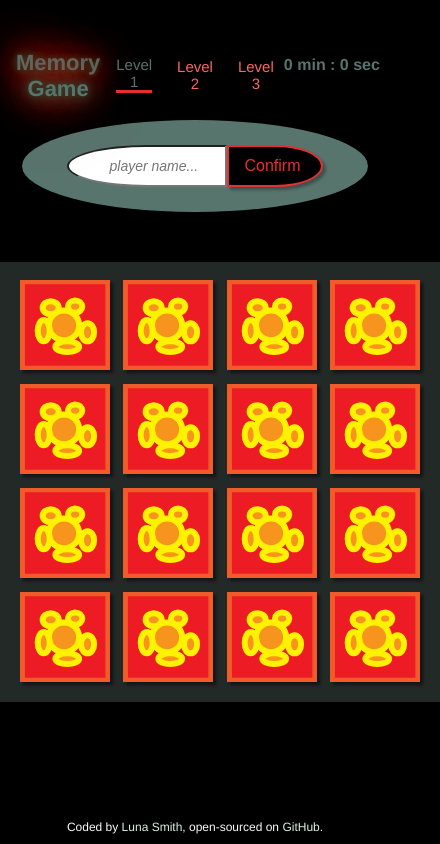
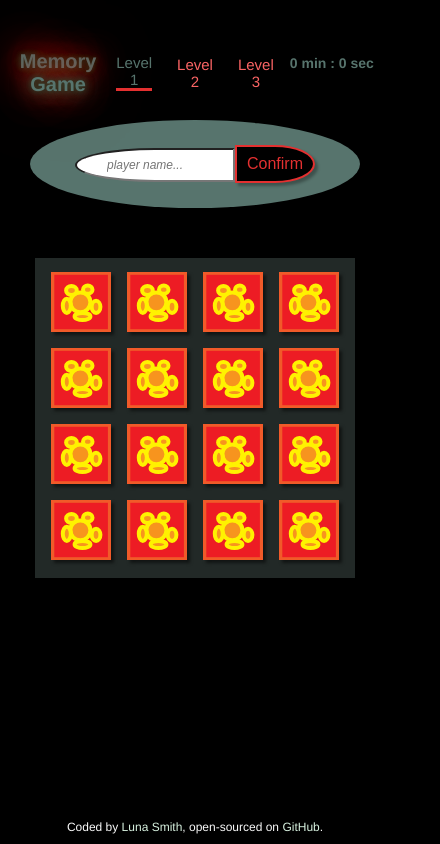
Before and after one commit to Lu-Smith/memory_game_vue, a Vue app: page / in a window 390 px wide. Shown: the whole page, 440 px wide, since content can reach past the window. Built offline with nearby package versions, Linux system fonts and the light colour scheme.

Commit message:
Updated styles

```diff
--- a/src/assets/global.css
+++ b/src/assets/global.css
@@ -89,3 +89,36 @@ button:hover {
     }
 
 }
+
+@media screen and (max-width: 480px) {
+    h1 {
+        font-size: 20px;
+    }
+
+    h2 {
+        font-size: 20px;
+        font-weight: 700;
+        border: 2px solid rgb(250, 100, 100);
+        padding: 10px 20px;
+    }
+
+    h3 {
+        font-size: 14px;
+    }
+
+    input {
+        padding: 8px 0 8px 30px;
+        font-size: 12px;
+    }
+
+    img {
+        width: 60px;
+        height: 60px;
+    }
+
+    button {
+        padding: 8px 10px;
+        font-size: 10px;
+    }
+
+}
--- a/src/components/Game/GameGrid1.vue
+++ b/src/components/Game/GameGrid1.vue
@@ -64,4 +64,13 @@ export default defineComponent({
     }
 }
 
+@media screen and (max-width: 480px) {
+    .grid {
+      gap: 5px;
+      width: 320px;
+      height: 320px;
+      padding: 10px;
+    }
+}
+
 </style>
--- a/src/components/Game/GameGrid2.vue
+++ b/src/components/Game/GameGrid2.vue
@@ -64,4 +64,15 @@ export default defineComponent({
     }
 }
 
+@media screen and (max-width: 480px) {
+    .grid {
+      grid-template-columns: repeat(4, 1fr);
+      grid-template-rows: repeat(6, 1fr);
+      gap: 5px;
+      width: 320px;
+      height: 460px;
+      padding: 10px;
+    }
+}
+
 </style>
```
